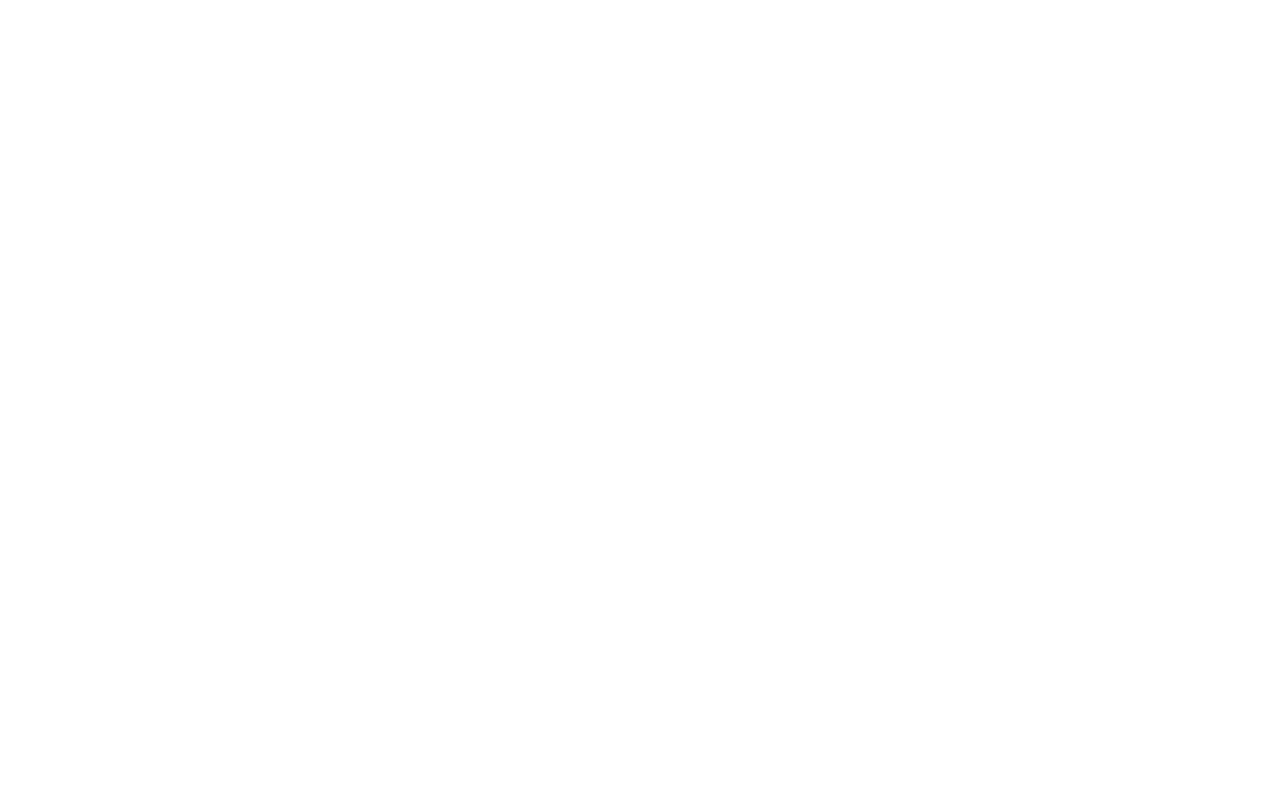
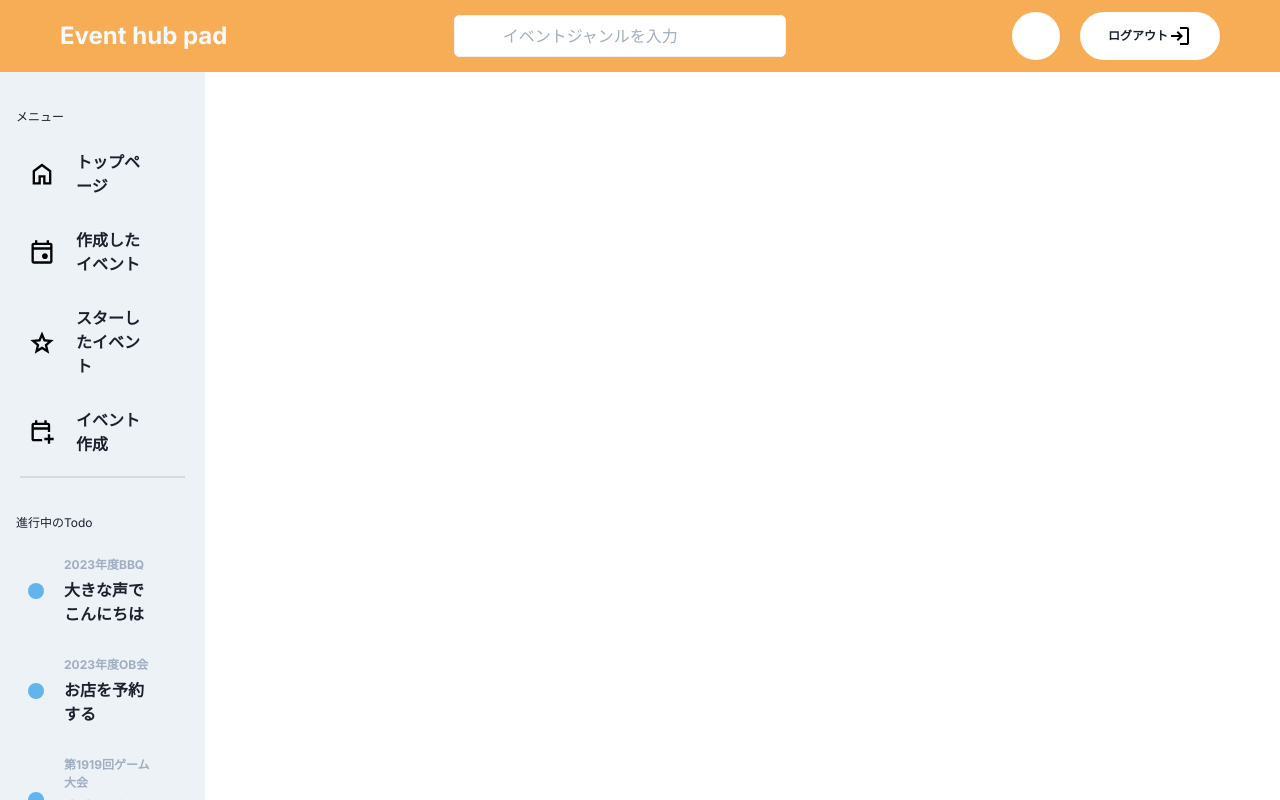
Before and after one commit to SystemEngineeringTeam/event-hub-pad-frontend, a Next.js app: page / in a window 1280 px wide. Built offline with nearby package versions, Linux system fonts and the light colour scheme.

Commit message:
add : 全体のレイアウトを調整

```diff
--- /dev/null
+++ b/src/app/layout.module.scss
@@ -0,0 +1,8 @@
+.sideMenuContainer {
+  margin-top: 72px;
+}
+
+.childrenContainer {
+  margin-top: 72px;
+  margin-left: 16%;
+}
--- a/src/app/layout.tsx
+++ b/src/app/layout.tsx
@@ -1,5 +1,10 @@
+import { ChakraProvider } from '@chakra-ui/react';
 import { Inter } from 'next/font/google';
 import React from 'react';
+
+import styles from './layout.module.scss';
+import { Header } from './ui-domain/Header';
+import { SideMenu } from './ui-domain/SideMenu';
 
 import type { Metadata } from 'next';
 
@@ -23,8 +28,16 @@
   children: React.ReactNode;
 }) {
   return (
-    <html lang="en">
-      <body className={inter.className}>{children}</body>
+    <html lang="ja">
+      <body className={inter.className}>
+        <ChakraProvider cssVarsRoot="body">
+          <Header />
+          <div className={styles.sideMenuContainer}>
+            <SideMenu />
+          </div>
+          <main className={styles.childrenContainer}>{children}</main>
+        </ChakraProvider>
+      </body>
     </html>
   );
 }
```
